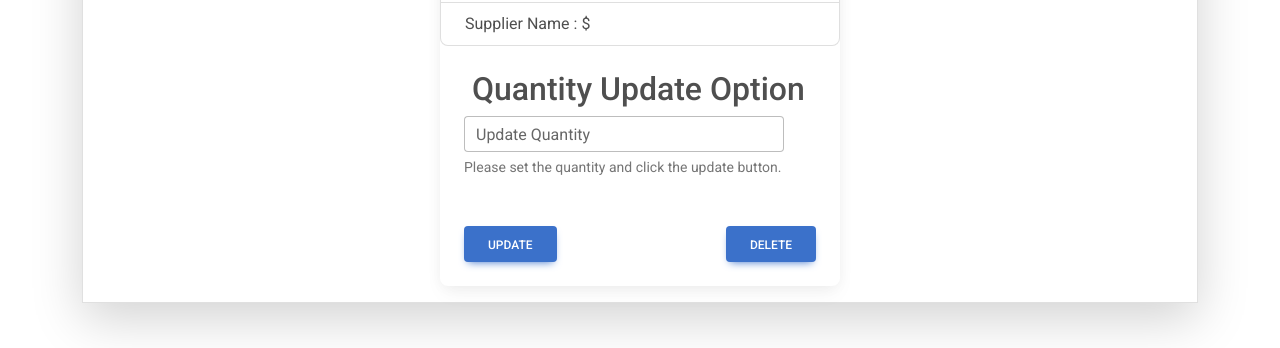
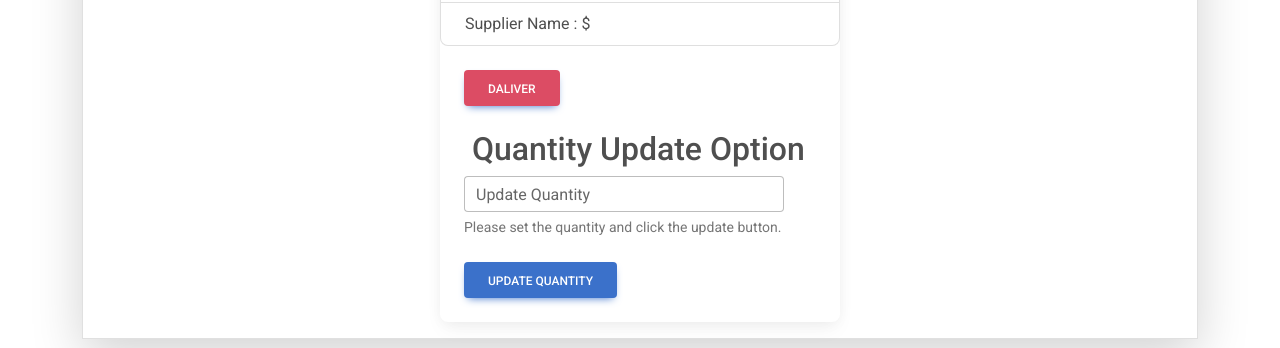
Before and after one commit to tashfiaislamistila/supershop-grocery-stock-warehouse-management-client, a React (Create React App) app: page /inventory/1 in a window 1280 px wide. Shown: the part 434-782 px from the top of the page. Built offline with nearby package versions, Linux system fonts and the light colour scheme; no server answers; sample sign-in values are in the browser's storage.

Commit message:
some ui modification

```diff
--- a/src/Pages/InventoryDetail/InventoryDetail.js
+++ b/src/Pages/InventoryDetail/InventoryDetail.js
@@ -33,6 +33,9 @@ const InventoryDetail = () => {
                         <MDBListGroupItem>Price : ${inventories.price}</MDBListGroupItem>
                         <MDBListGroupItem>Supplier Name : ${inventories.supplier}</MDBListGroupItem>
                     </MDBListGroup>
+                    <div className='px-4 mt-4' >
+                        <MDBBtn className='bg-danger' href='#'>Daliver</MDBBtn>
+                    </div>
                     <MDBCardBody>
                         <div>
                             <div className='px-2'>
@@ -45,14 +48,13 @@ const InventoryDetail = () => {
                                 </div>
                             </div>
                         </div>
+
                     </MDBCardBody>
-                    <div className='px-4 mt-4 mb-4 d-flex justify-content-between'>
+                    <div className='px-4  mb-4'>
                         <div>
-                            <MDBBtn href='#'>Update</MDBBtn>
+                            <MDBBtn href='#'>Update Quantity</MDBBtn>
                         </div>
-                        <div>
-                            <MDBBtn href='#'>Delete</MDBBtn>
-                        </div>
+
                     </div>
 
                 </MDBCard>
--- a/src/Pages/ManageInventories/ManageInventories.js
+++ b/src/Pages/ManageInventories/ManageInventories.js
@@ -14,7 +14,7 @@ const ManageInventories = () => {
             <table className="table">
                 <thead>
                     <tr>
-                        <th scope="col">id</th>
+                        {/* <th scope="col">id</th> */}
                         <th scope="col">Image</th>
                         <th scope="col">Product Name</th>
                         <th scope="col">Price</th>
--- a/src/Pages/ManageInventory/ManageInventory.js
+++ b/src/Pages/ManageInventory/ManageInventory.js
@@ -4,13 +4,17 @@ const ManageInventory = ({ inventory }) => {
     const { id, image, product, quantity, price } = inventory;
     return (
         <tr>
-            <td>{id}</td>
+            {/* <td>{id}</td> */}
+
             <td><img style={{ width: "70px" }} src={image} alt="" />
             </td>
             <td>{product}</td>
             <td>$ {price}</td>
             <td>{quantity}</td>
-            <td>{<MDBBtn>Delete</MDBBtn>}</td>
+            <td>{<MDBBtn>Update</MDBBtn>}</td>
+            <td>{<MDBBtn className="bg-danger">Delete</MDBBtn>}</td>
+
+
         </tr>
     );
 };
```
